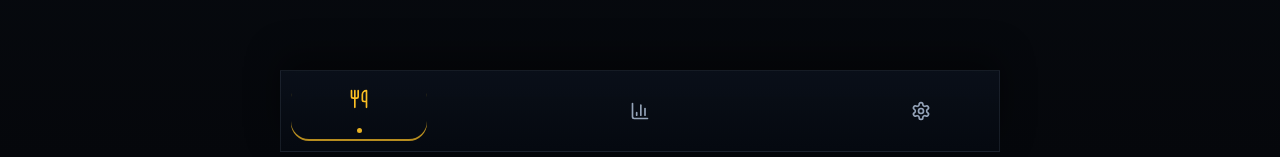
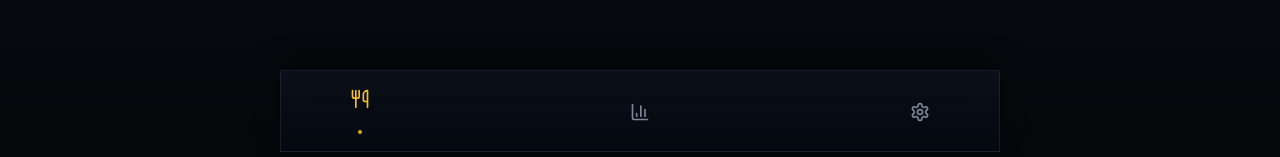
Before and after one commit to tonetttoman/makro-app, a React (Vite) app: page / in a window 1280 px wide. Shown: the part 640-797 px from the top of the page. Built offline with nearby package versions, Linux system fonts and the light colour scheme.

Commit message:
Create reference-first today dashboard

```diff
--- a/src/styles.css
+++ b/src/styles.css
@@ -752,14 +752,14 @@ th {
   z-index: 20;
   display: grid;
   grid-template-columns: 1fr 1fr 1fr 1fr 1fr;
-  gap: 4px;
+  gap: 2px;
   width: min(calc(100% - 20px), var(--page-max-width));
   min-height: var(--bottom-nav-height);
-  padding: 10px;
+  padding: 8px 10px 7px;
   border: 1px solid rgba(148, 163, 184, 0.12);
   border-radius: 0;
   background: linear-gradient(180deg, rgba(11, 17, 27, 0.88), rgba(5, 9, 16, 0.98));
-  box-shadow: 0 -14px 34px rgba(0, 0, 0, 0.42);
+  box-shadow: 0 -10px 24px rgba(0, 0, 0, 0.32);
   transform: translateX(-50%);
   backdrop-filter: blur(18px);
 }
@@ -767,11 +767,11 @@ th {
 .bottom-nav button {
   display: grid;
   place-items: center;
-  gap: 3px;
+  gap: 2px;
   border: 0;
-  border-radius: 18px;
+  border-radius: 14px;
   background: transparent;
-  color: var(--muted);
+  color: rgba(148, 163, 184, 0.82);
   font-size: 0.72rem;
   font-weight: 800;
 }
@@ -779,17 +779,17 @@ th {
 .bottom-nav button.is-active {
   background: transparent;
   color: var(--amber);
-  box-shadow: inset 0 -2px 0 rgba(251, 191, 36, 0.72);
+  box-shadow: none;
 }
 
 .bottom-nav button.is-active::after {
   content: "";
-  width: 5px;
-  height: 5px;
-  margin-top: 1px;
+  width: 4px;
+  height: 4px;
+  margin-top: 0;
   border-radius: 999px;
   background: currentColor;
-  opacity: 0.92;
+  opacity: 0.88;
 }
 
 @media (max-width: 520px) {
```
